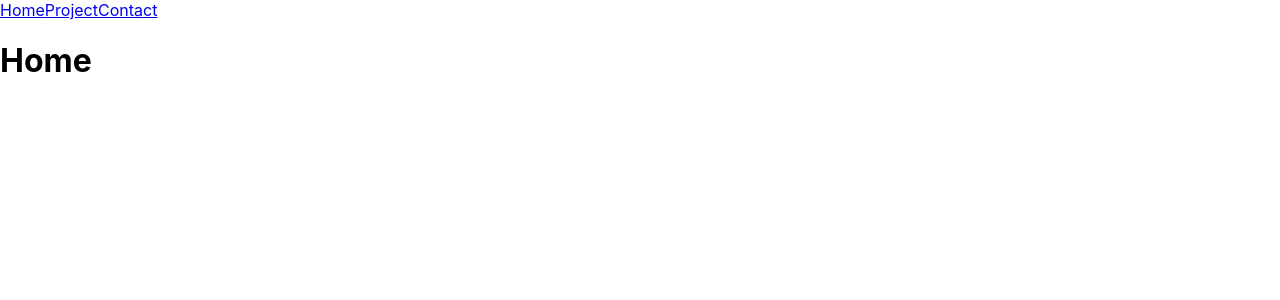
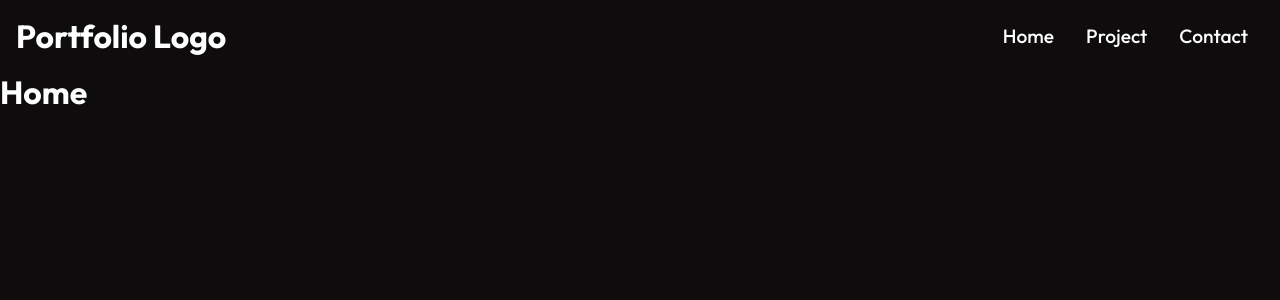
Before and after one commit to mynhinguyentruong/website-portfolio, a React (Create React App) app: page / in a window 1280 px wide. Shown: the top 300 px of the page. Built offline with nearby package versions, Linux system fonts and the light colour scheme.

Commit message:
Style NavBar

```diff
--- a/src/components/NavBar.js
+++ b/src/components/NavBar.js
@@ -1,14 +1,20 @@
 import React from 'react'
 import { Link } from 'react-router-dom'
+
+import './NavBarStyles.css'
 
 
 function Navbar() {
   return (
-    <>
-      <Link to='/'>Home</Link>
-      <Link to='/project'>Project</Link>
-      <Link to='/contact'>Contact</Link>
-    </>
+    <div className='header'>
+      <Link to='/'><h1 >Portfolio Logo</h1></Link>
+      <ul className='nav-menu'>
+        <li><Link to='/'>Home</Link></li>
+        <li><Link to='/project'>Project</Link></li>
+        <li><Link to='/contact'>Contact</Link></li>
+      </ul>
+
+    </div >
   );
 }
 
--- /dev/null
+++ b/src/components/NavBarStyles.css
@@ -0,0 +1,19 @@
+.header {
+  display: flex;
+  justify-content: space-between;
+  align-items: center;
+  padding: 1rem
+}
+
+.nav-menu {
+  display: flex;
+}
+
+.nav-menu > li {
+  padding: 0 1rem;
+}
+
+.nav-menu > li > a {
+  font-size: 1.2rem;
+  font-weight: 500;
+}
--- a/src/index.css
+++ b/src/index.css
@@ -1,13 +1,51 @@
+@import url("https://fonts.googleapis.com/css2?family=Outfit:wght@100;200;300;400;500;600;700;800;900&display=swap");
+
+* {
+  box-sizing: border-box;
+  margin: 0;
+  padding: 0;
+}
+
 body {
-  margin: 0;
-  font-family: -apple-system, BlinkMacSystemFont, 'Segoe UI', 'Roboto', 'Oxygen',
+  font-family: "Outfit",-apple-system, BlinkMacSystemFont, 'Segoe UI', 'Roboto', 'Oxygen',
     'Ubuntu', 'Cantarell', 'Fira Sans', 'Droid Sans', 'Helvetica Neue',
     sans-serif;
   -webkit-font-smoothing: antialiased;
   -moz-osx-font-smoothing: grayscale;
+  background: rgb(14, 12, 12);
 }
 
-code {
-  font-family: source-code-pro, Menlo, Monaco, Consolas, 'Courier New',
-    monospace;
+h1,
+h4,
+p,
+a {
+  color: #fff;
+  text-decoration: none;
 }
+
+ul {
+  list-style-type: none;
+}
+
+.btn {
+  padding: 12px 32px;
+  font-size: 1rem;
+  text-transform: uppercase;
+  background: rgb(248, 217, 15);
+  color: #222;
+  border: 1px solid #fff;
+  font-weight: 600;
+  cursor: pointer;
+}
+
+.btn-light {
+  /* background: rgba(255, 255, 255, 0.2); */
+  background: transparent;
+  color: #fff;
+}
+
+.btn:hover {
+  background: rgba(255, 255, 255, 0.2);
+  color: #fff;
+  transition: 0.3s;
+}
```
